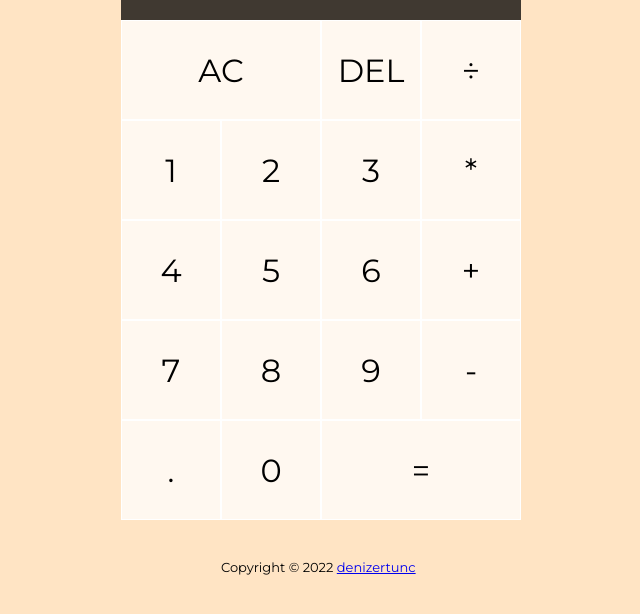
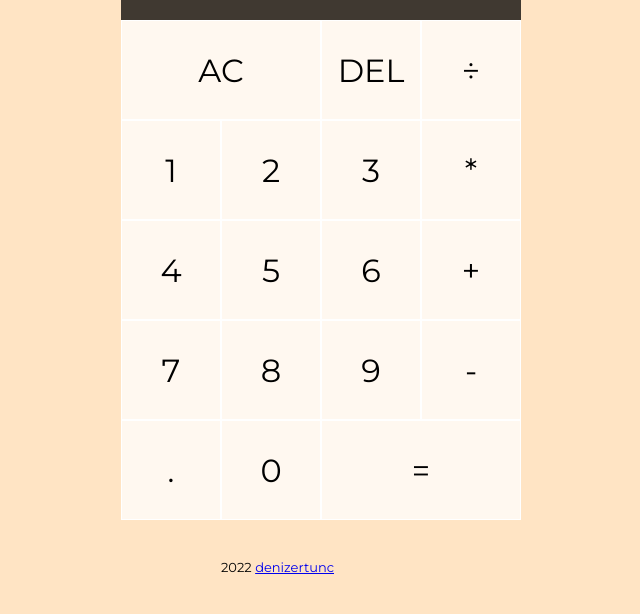
Before and after one commit to saimdenizertunc/Calculator, a plain HTML site: page index.html in a window 1280 px wide. Shown: the part 156-770 px from the top of the page, without its empty margins (319-959 px from the left). Drawn offline with Linux system fonts and the light colour scheme.

Commit message:
Edit Footer

```diff
--- a/index.html
+++ b/index.html
@@ -39,7 +39,6 @@
 <button data-equals class="span-two">=</button>
 <div id="footer">
     <p>
-        Copyright ©
         <script>
             document.write(new Date().getFullYear())
         </script>
```
